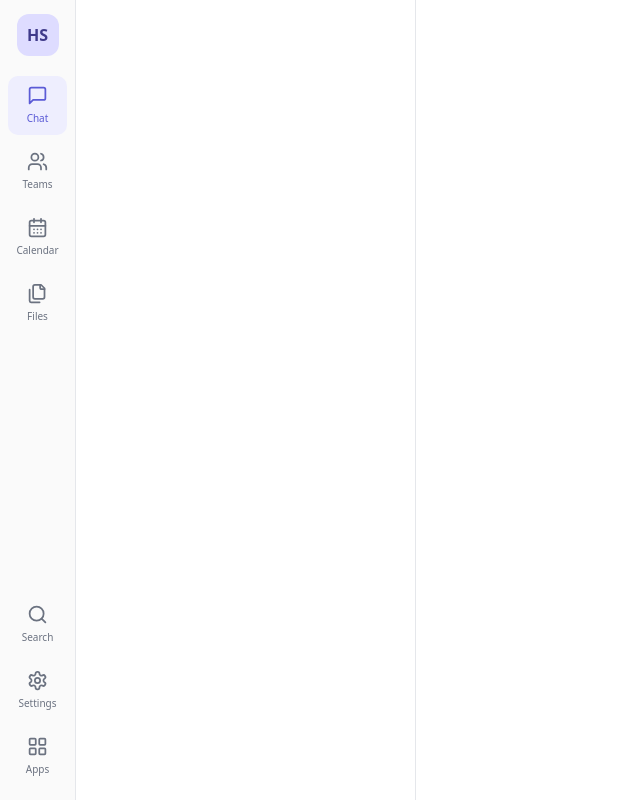
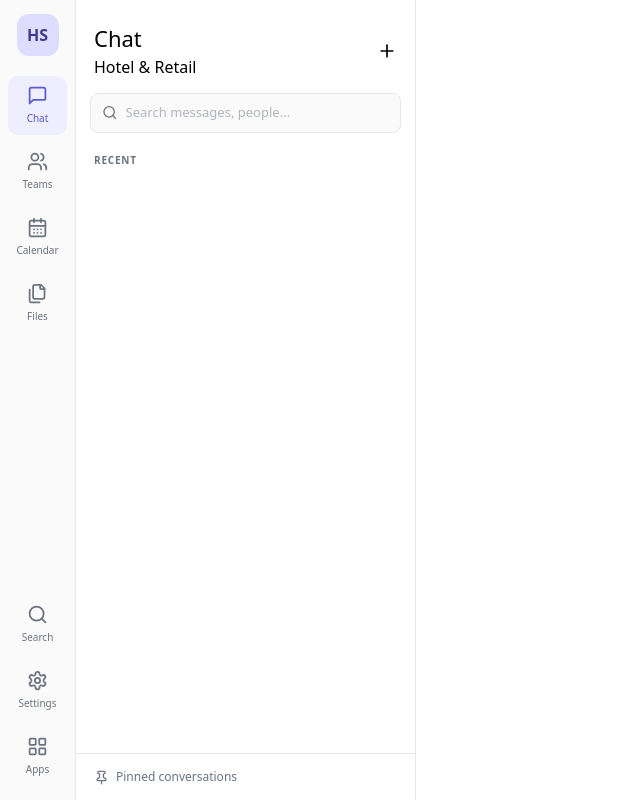
Before and after one commit to GunPkate/go_chat_dbdynamo, a Next.js app in the folder appsync-chat-go/frontend_next/: page / in a window 1280 px wide. Shown: the whole page, without its empty margins (0-640 px from the left). Built offline with nearby package versions, Linux system fonts and the light colour scheme.

Commit message:
add ConversationList and css

```diff
--- a/appsync-chat-go/frontend_next/app/globals.css
+++ b/appsync-chat-go/frontend_next/app/globals.css
@@ -69,6 +69,14 @@
   background: var(--accent-soft);
 }
 
+.conversation-pane { background: var(--panel); border-right: 1px solid var(--border); min-width: 0; }
+.conversation-list { height: 100%; display: flex; flex-direction: column; }
+.list-header { display: flex; align-items: center; justify-content: space-between; padding: 22px 18px 14px; }
+.list-header h1 { margin: 0; font-size: 22px; }
+.list-footer { margin-top: auto; padding: 14px 18px; border-top: 1px solid var(--border); color: var(--muted); font-size: 12px; display: flex; align-items: center; gap: 7px; }
+.list-section { overflow-y: auto; }
+.section-title { padding: 6px 18px; color: var(--muted); text-transform: uppercase; letter-spacing: .08em; font-size: 10px; font-weight: 700; }
+
 .conversation-pane {
   background: var(--panel);
   border-right: 1px solid var(--border);
@@ -79,3 +87,6 @@
   min-width: 0;
   background: var(--panel);
 }
+
+.search-box { margin: 0 14px 14px; display: flex; gap: 8px; align-items: center; padding: 9px 11px; border: 1px solid var(--border); background: #fafafa; border-radius: 8px; color: var(--muted); }
+.search-box input { width: 100%; border: 0; outline: 0; background: transparent; font-size: 13px; }
--- a/appsync-chat-go/frontend_next/components/chat/ConversationList.tsx
+++ b/appsync-chat-go/frontend_next/components/chat/ConversationList.tsx
@@ -1,7 +1,29 @@
+import { Search, Plus, Pin, Hash, UsersRound, Bot } from "lucide-react";
+
 export function ConversationList() {
-    return (
-        <div className="flex flex-col h-full">
+  return (
+    <div className="conversation-list">
+      <header className="list-header">
+        <div>
+          <h1>Chat</h1>
+          <span className="muted">Hotel & Retail</span>
+        </div>
+        <button className="icon-button" aria-label="New chat"><Plus size={20} /></button>
+      </header>
 
-        </div>
-    );
+      <div className="search-box">
+        <Search size={17} />
+        <input placeholder="Search messages, people..." />
+      </div>
+
+      <div className="list-section">
+        <div className="section-title">Recent</div>
+
+      </div>
+
+      <div className="list-footer">
+        <Pin size={15} /> Pinned conversations
+      </div>
+    </div>
+  );
 }
```
